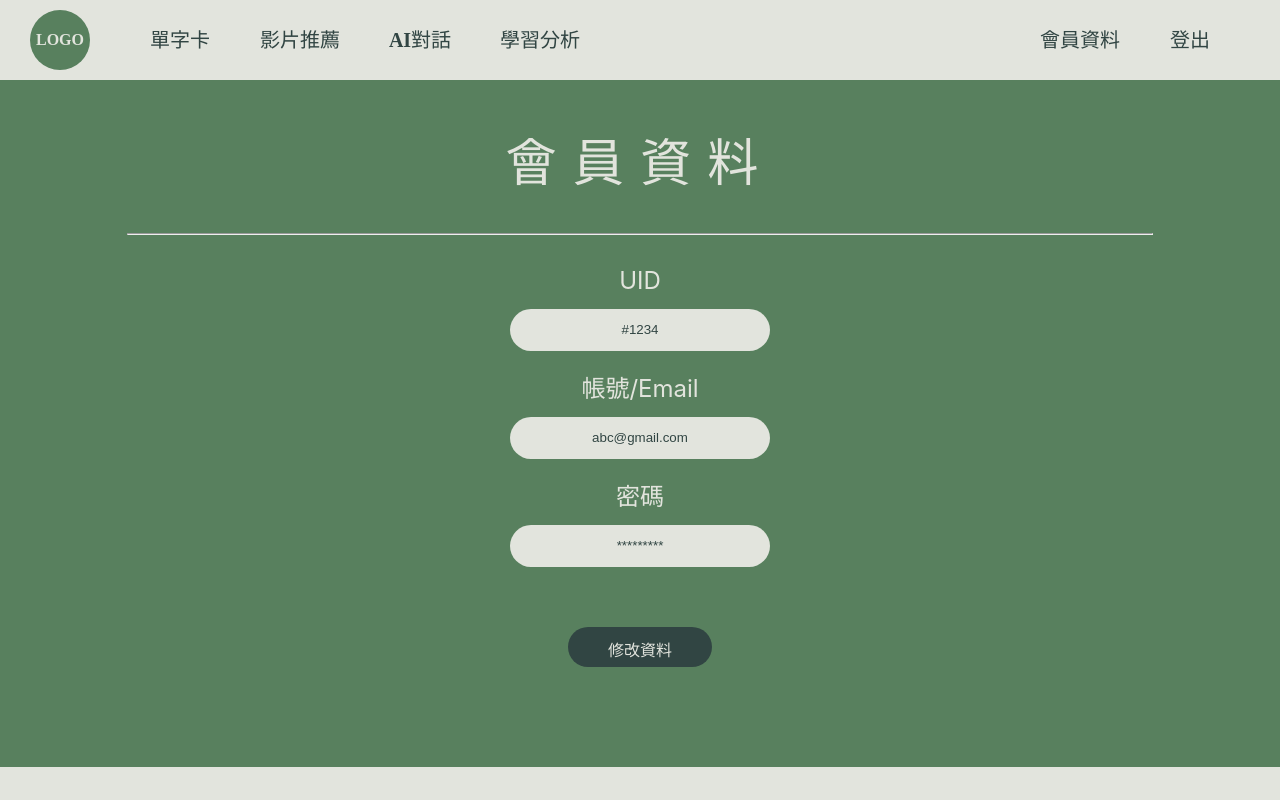
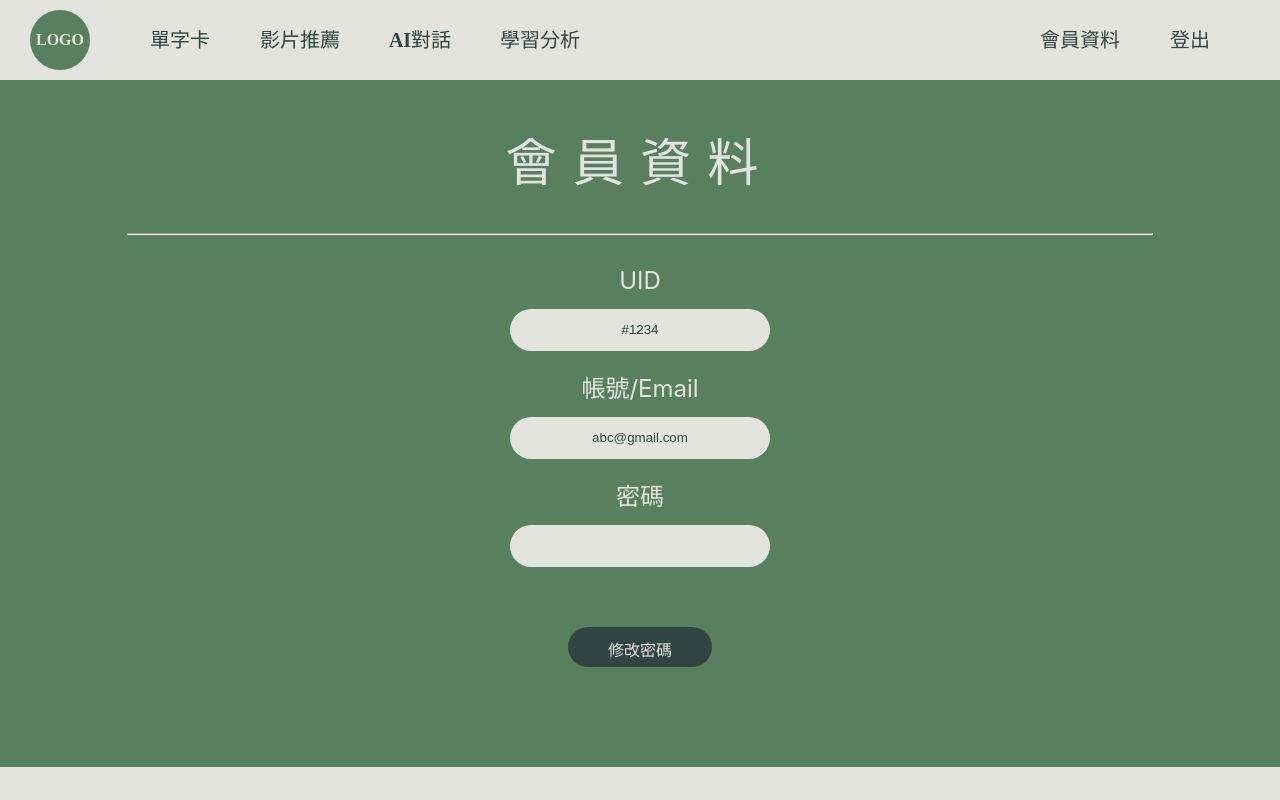
Before and after one commit to HUANZILin/EZ-English-Frontend, a React (Vite) app: page /member in a window 1280 px wide. Shown: the top 800 px of the page. Built offline with nearby package versions, Linux system fonts and the light colour scheme; no server answers.

Commit message:
use tanstack query get member data

```diff
--- a/package.json
+++ b/package.json
@@ -10,6 +10,7 @@
     "preview": "vite preview"
   },
   "dependencies": {
+    "@tanstack/react-query": "^4.35.7",
     "react": "^18.2.0",
     "react-dom": "^18.2.0",
     "react-router-dom": "^6.16.0",
--- a/src/App.jsx
+++ b/src/App.jsx
@@ -1,3 +1,4 @@
+import { QueryClient, QueryClientProvider } from "@tanstack/react-query";
 import { createBrowserRouter, RouterProvider } from "react-router-dom";
 import Root from "./page/Root";
 import HomePage from "./page/HomePage";
@@ -17,11 +18,13 @@ const router = createBrowserRouter([
   },
 ]);
 
+const queryClient = new QueryClient();
+
 function App() {
   return (
-    <>
+    <QueryClientProvider client={queryClient}>
       <RouterProvider router={router} />
-    </>
+    </QueryClientProvider>
   );
 }
 
--- a/src/page/MemberPage.jsx
+++ b/src/page/MemberPage.jsx
@@ -1,5 +1,7 @@
+import { useQuery } from "@tanstack/react-query";
 import { useState } from "react";
 import styled from "styled-components";
+import { fetchMember } from "../util/http";
 
 const Container = styled.div`
   display: flex;
@@ -49,6 +51,10 @@ const StyledForm = styled.form`
 `;
 
 const MemberPage = () => {
+  const { data, isPending, isError } = useQuery({
+    queryKey: ["memberData"],
+    queryFn: fetchMember,
+  });
   const [isEdit, setIsEdit] = useState(false);
 
   const memberData = {
@@ -85,23 +91,22 @@ const MemberPage = () => {
         會員資料
       </h1>
       <hr width="80%" />
+      {isError && <h1>An Error occurred.</h1>}
+      {isPending && <h1>Loading...</h1>}
+      {!isPending && !isError && (
         <StyledForm action="">
           <label htmlFor="userId">UID</label>
           <input type="text" placeholder={memberData.id} disabled />
           <label htmlFor="account">帳號/Email</label>
-        {isEdit ? (
-          <input id="account" type="email" />
-        ) : (
           <input type="email" placeholder={memberData.account} disabled />
-        )}
           <label htmlFor="password">密碼</label>
           {isEdit ? (
             <input id="password" type="text" />
           ) : (
-          <input type="text" placeholder="*********" disabled />
+            <input type="text" placeholder={data} disabled />
           )}
           <div>
-          {!isEdit && <button onClick={editHandler}>修改資料</button>}
+            {!isEdit && <button onClick={editHandler}>修改密碼</button>}
             {isEdit && <button onClick={saveHandler}>儲存</button>}
             {isEdit && (
               <button
@@ -115,6 +120,7 @@ const MemberPage = () => {
             )}
           </div>
         </StyledForm>
+      )}
     </Container>
   );
 };
--- /dev/null
+++ b/src/util/http.js
@@ -0,0 +1,16 @@
+export const fetchMember = async () => {
+  const response = await fetch(
+    "https://petstore3.swagger.io/api/v3/user/theUser"
+  );
+
+  if (!response.ok) {
+    const error = new Error("取得會員資料時發生錯誤");
+    error.code = response.status;
+    error.info = await response.json();
+    throw error;
+  }
+
+  const { password } = await response.json();
+
+  return password;
+};
```
Also changed, not shown: 1 other file (tests, documents, lock files or other folders). Lines whose indentation alone changed are shown as unchanged.
